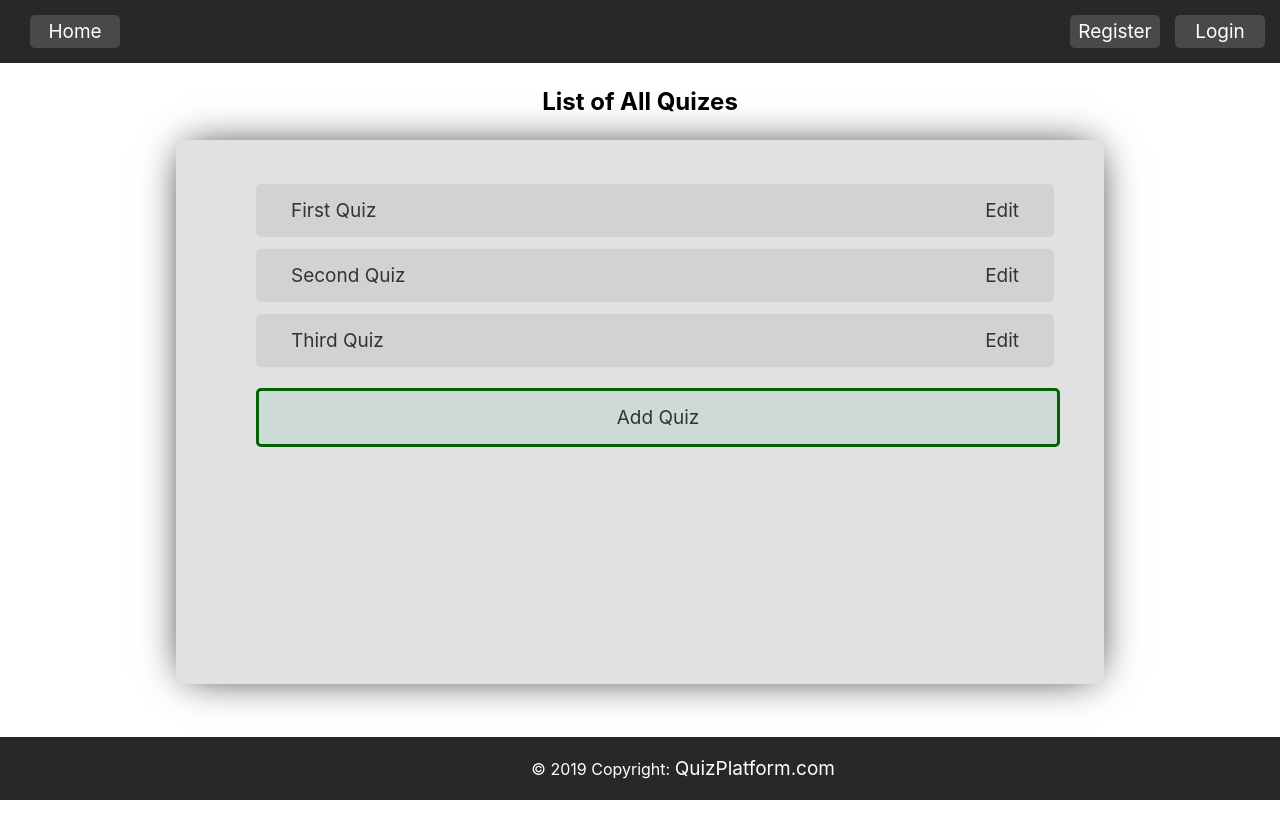
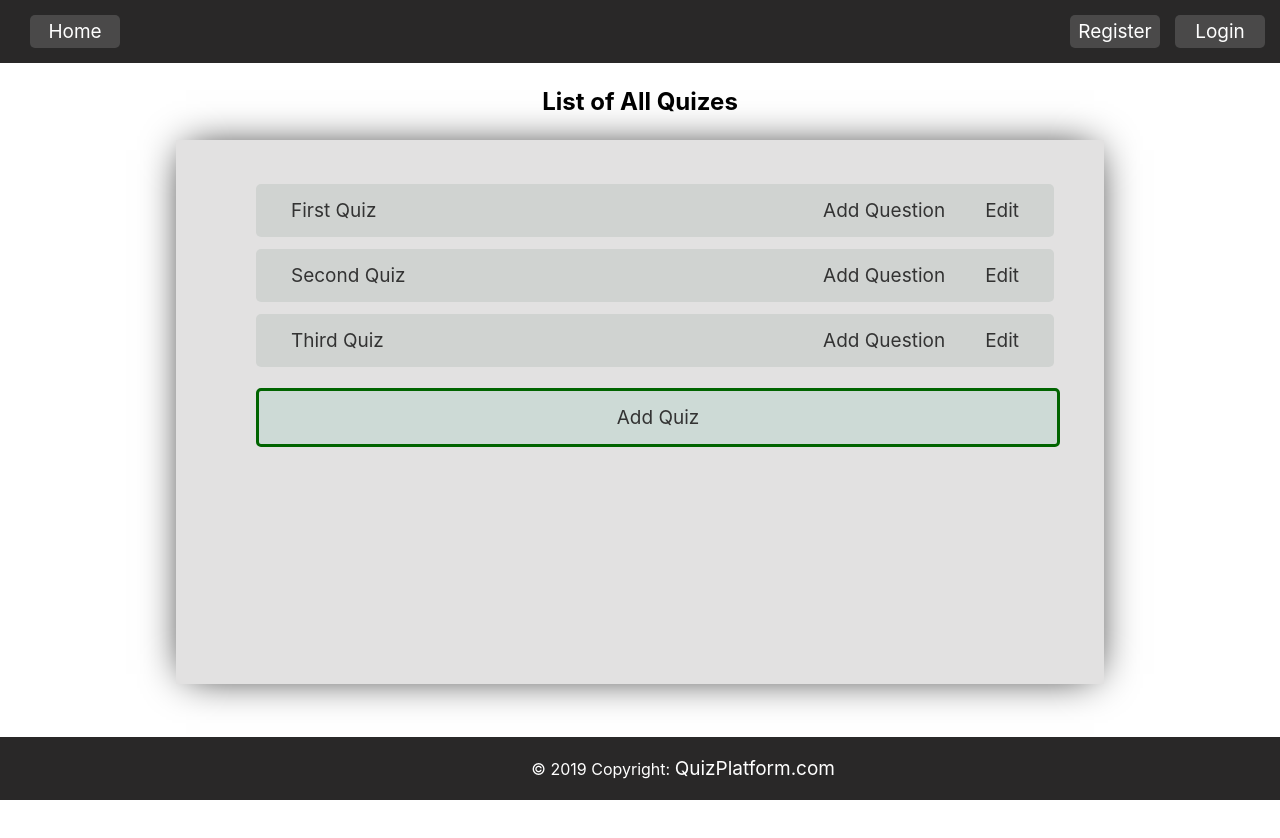
Before and after one commit to mihaela1354/Quiz-Vue-App, a Vue app: page / in a window 1280 px wide. Shown: the top 838 px of the page. Built offline with nearby package versions, Linux system fonts and the light colour scheme.

Commit message:
Add Question
Add new button to Home

```diff
--- a/src/components/Home.vue
+++ b/src/components/Home.vue
@@ -6,6 +6,7 @@
       <li class="quiz" v-for="quiz in quizList" :key="quiz.id">
           <router-link :to="{ name: 'Quiz', params: { id: quiz.id }}">{{quiz.title}}</router-link>
           <router-link class="edit" :to="{ name: 'edit', params: { id: quiz.id }}">Edit</router-link>
+          <router-link class="edit" :to="{ name: 'addQuestion', params: { id: quiz.id }}">Add Question</router-link>
       </li>
     </ul>
     <div>
```
